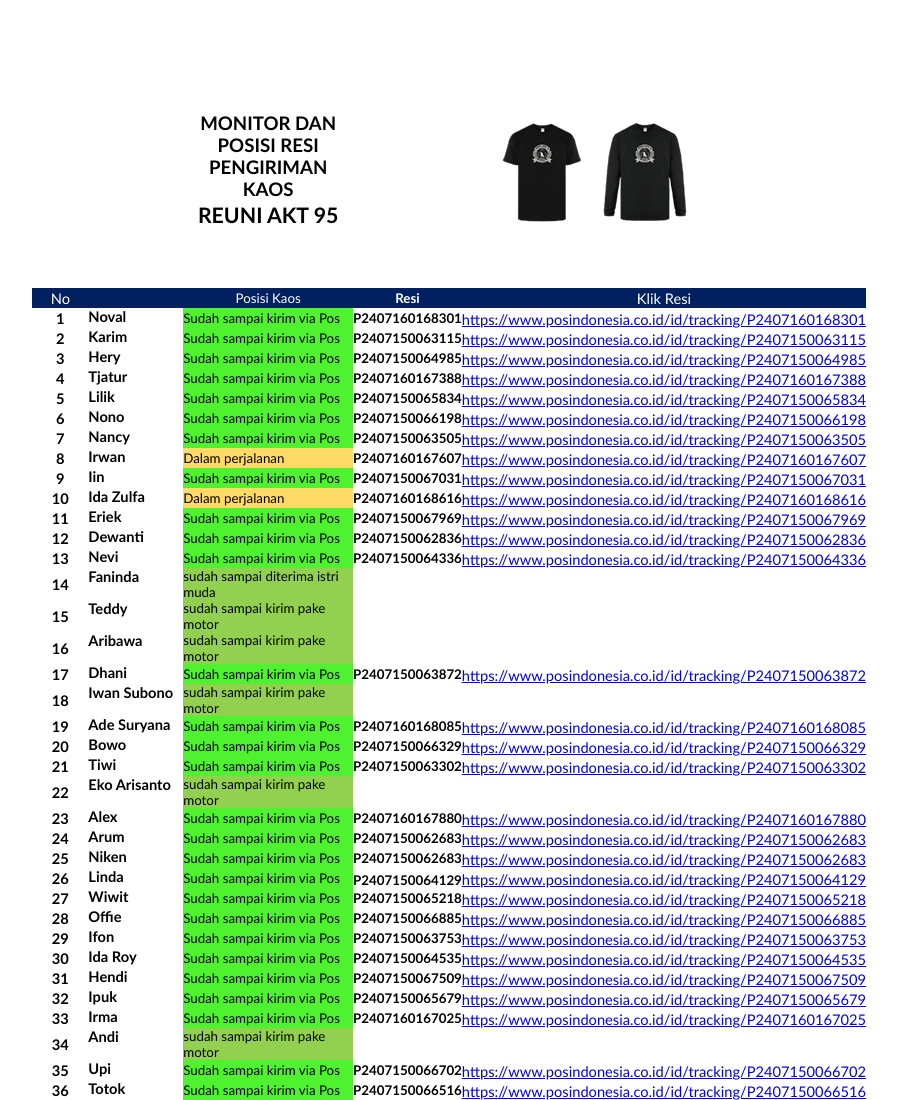
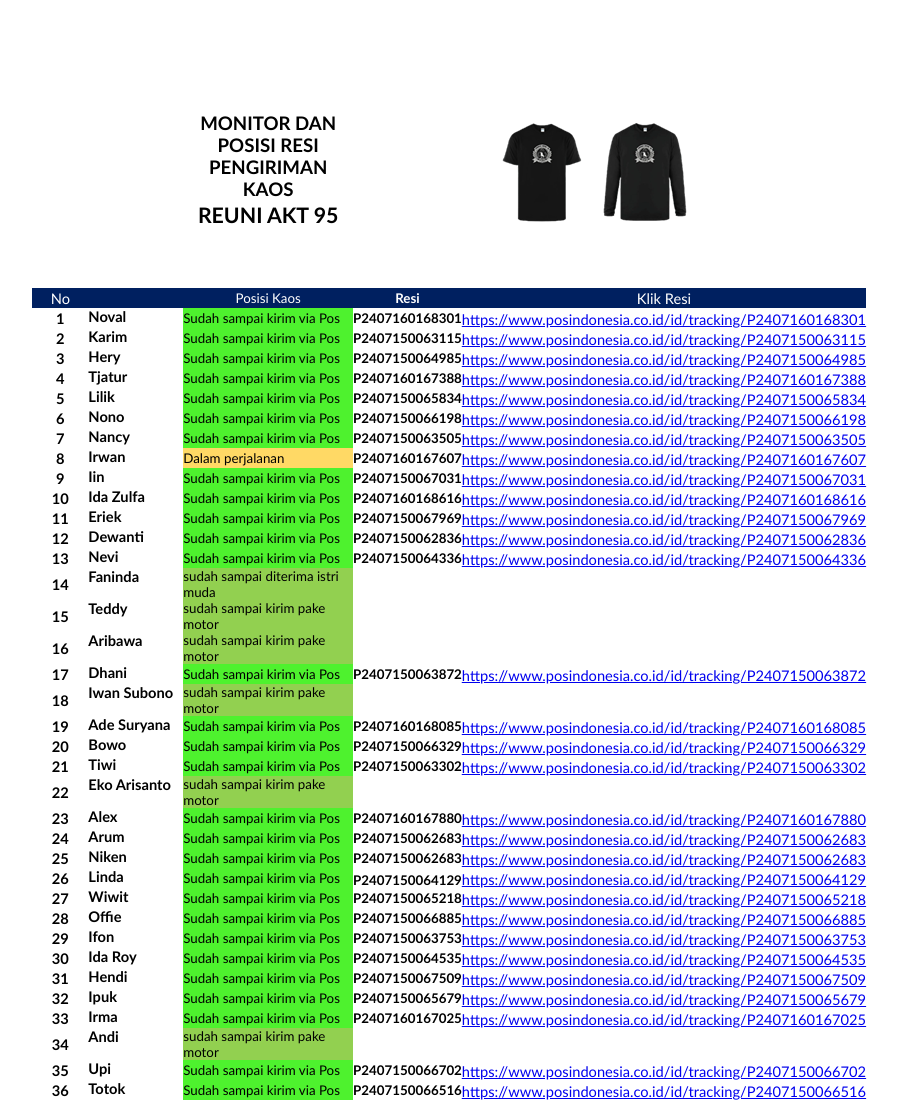
Before and after one commit to thosemf/akuntan95, a plain HTML site: page kaos/kaos.html in a window 1280 px wide. Shown: the top 1100 px of the page, without its empty margins (52-950 px from the left). Drawn offline with Linux system fonts and the light colour scheme.

Commit message:
Update kaos.html

```diff
--- a/kaos/kaos.html
+++ b/kaos/kaos.html
@@ -225,7 +225,7 @@ body { margin-left: 0.7in; margin-right: 0.7in; margin-top: 0.75in; margin-botto
             <td class="column0">&nbsp;</td>
             <td class="column1 style3 n">10</td>
             <td class="column2 style4 s">Ida Zulfa</td>
-            <td class="column3 style13 s">Dalam perjalanan</td>
+            <td class="column3 style14 s">Sudah sampai kirim via Pos</td>
             <td class="column4 style9 s">P2407160168616</td>
             <td class="column5 style10 s"><a href="https://www.posindonesia.co.id/id/tracking/P2407160168616" title="">https://www.posindonesia.co.id/id/tracking/P2407160168616</a></td>
           </tr>
```
